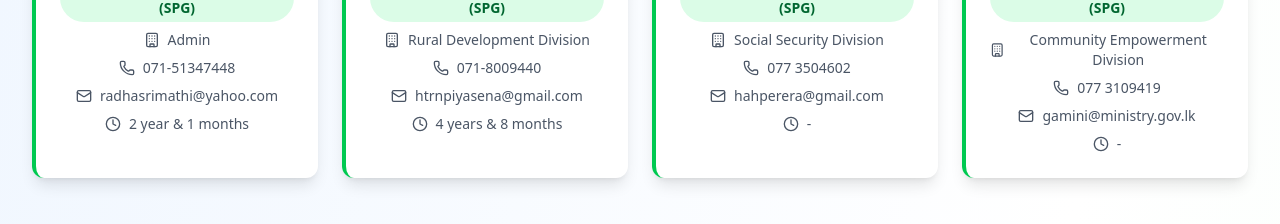
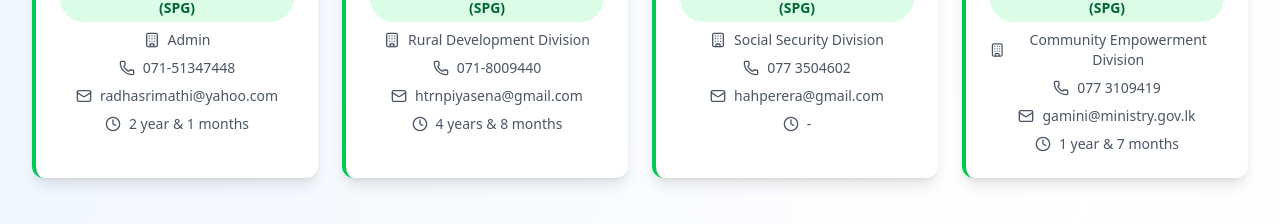
Before and after one commit to nilanga-code/ministry-r, a React (Vite) app: page / in a window 1280 px wide. Shown: the part 870-1094 px from the top of the page. Built offline with nearby package versions, Linux system fonts and the light colour scheme.

Commit message:
add new data

```diff
--- a/src/data/staffData.js
+++ b/src/data/staffData.js
@@ -29,7 +29,7 @@ import darmasena from '../assets/darmasena.jpeg';
 import thilini from '../assets/thilini.jpeg';
 import malkanthi from '../assets/malkanthi.jpg';
 import jayamali from '../assets/jayamali.jpeg';
-import gamini from '../assets/gamini.jpeg';
+import gamini from '../assets/gamini.jpg';
 import nspdi from '../assets/nspd-i.jpeg';
 import nspdi2 from '../assets/nspd-s.jpeg';
 import rasika from '../assets/rasika.jpeg';
@@ -95,7 +95,7 @@ export const staffData = {
       education: "-",
       phone: "077 3109419",
       email: "gamini@ministry.gov.lk",
-      joiningDate: "-",
+      joiningDate: "1 year & 7 months",
       image: gamini
     }
   ],
@@ -500,8 +500,8 @@ export const staffData = {
     position: "Leagel Officer III",
     department: "NSPD Division",
     education: "LLB(Hons)/ Attorney-at-Law/ Dip Business Certificate in ICT Law/ AAT 2nd stage ",
-    phone: "-",
-    email: "-",
+    phone: "0711661799",
+    email: "Sherin.attorney@gmail.com",
     joiningDate: "1 year",
     image: nspdi2
   },
```
Also changed, not shown: src/assets/gamini.jpeg (deleted), src/assets/gamini.jpg (added).
